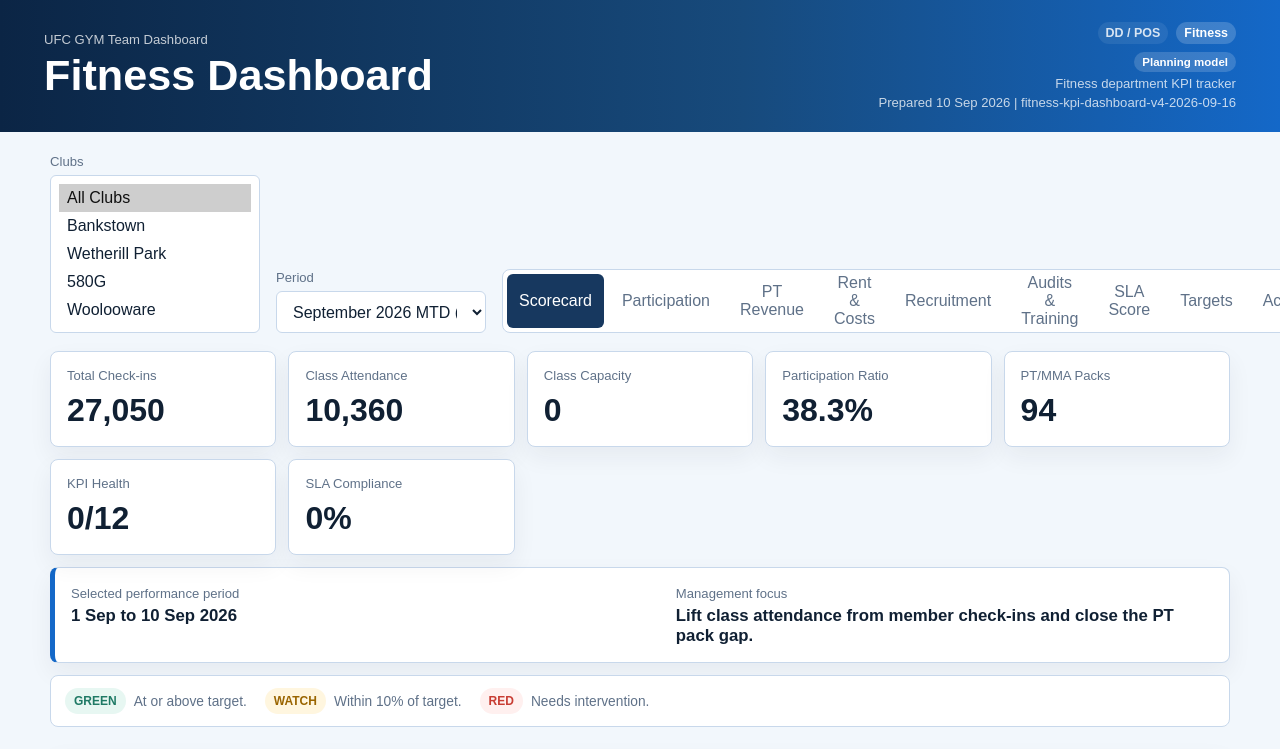
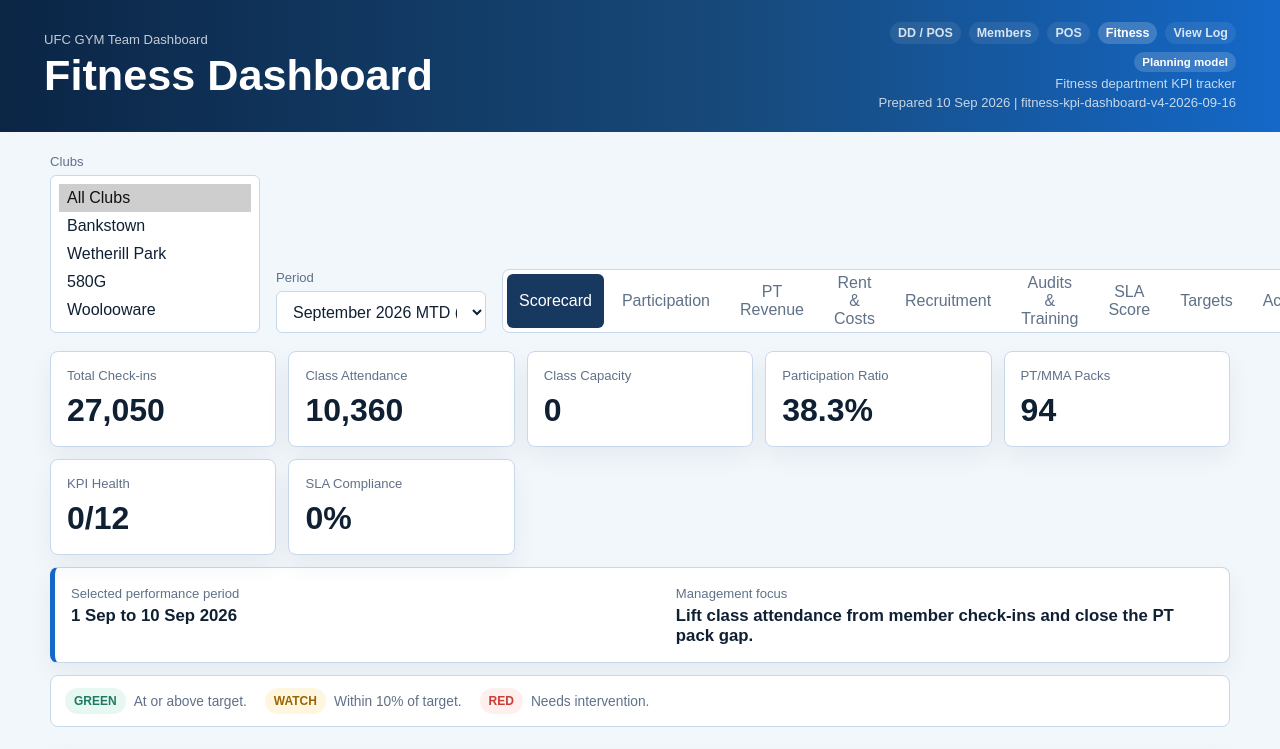
Before and after one commit to maz925/June2026-Dashboard, a website: page fitness.html in a window 1280 px wide. Shown: the top 749 px of the page. Drawn offline with Linux system fonts and the light colour scheme; no server answers.

Commit message:
Add View Log to dashboard navigation

```diff
--- a/fitness.html
+++ b/fitness.html
@@ -15,7 +15,10 @@
     <div class="source">
       <nav class="top-links" aria-label="Dashboard links">
         <a href="/">DD / POS</a>
+        <a href="/members.html">Members</a>
+        <a href="/pos.html">POS</a>
         <a aria-current="page" href="/fitness.html">Fitness</a>
+        <a href="/log-view.html">View Log</a>
       </nav>
       <span id="connectionStatus">Planning model</span>
       <span id="sourceName">Fitness department KPI tracker</span>
```
Also changed, not shown: index.html (+1 -0 lines), log-view.html (+1 -0 lines), members.html (+1 -0 lines), pos.html (+1 -0 lines).
